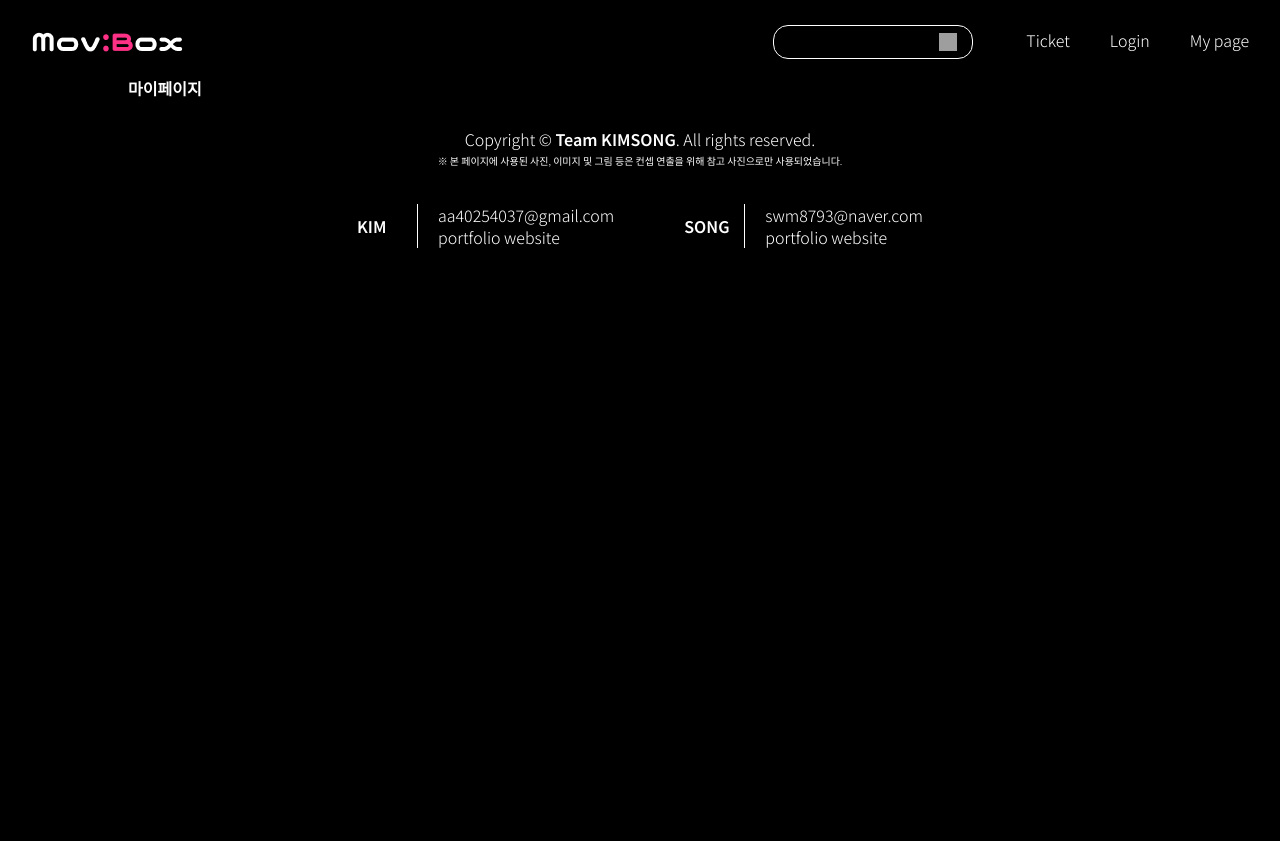
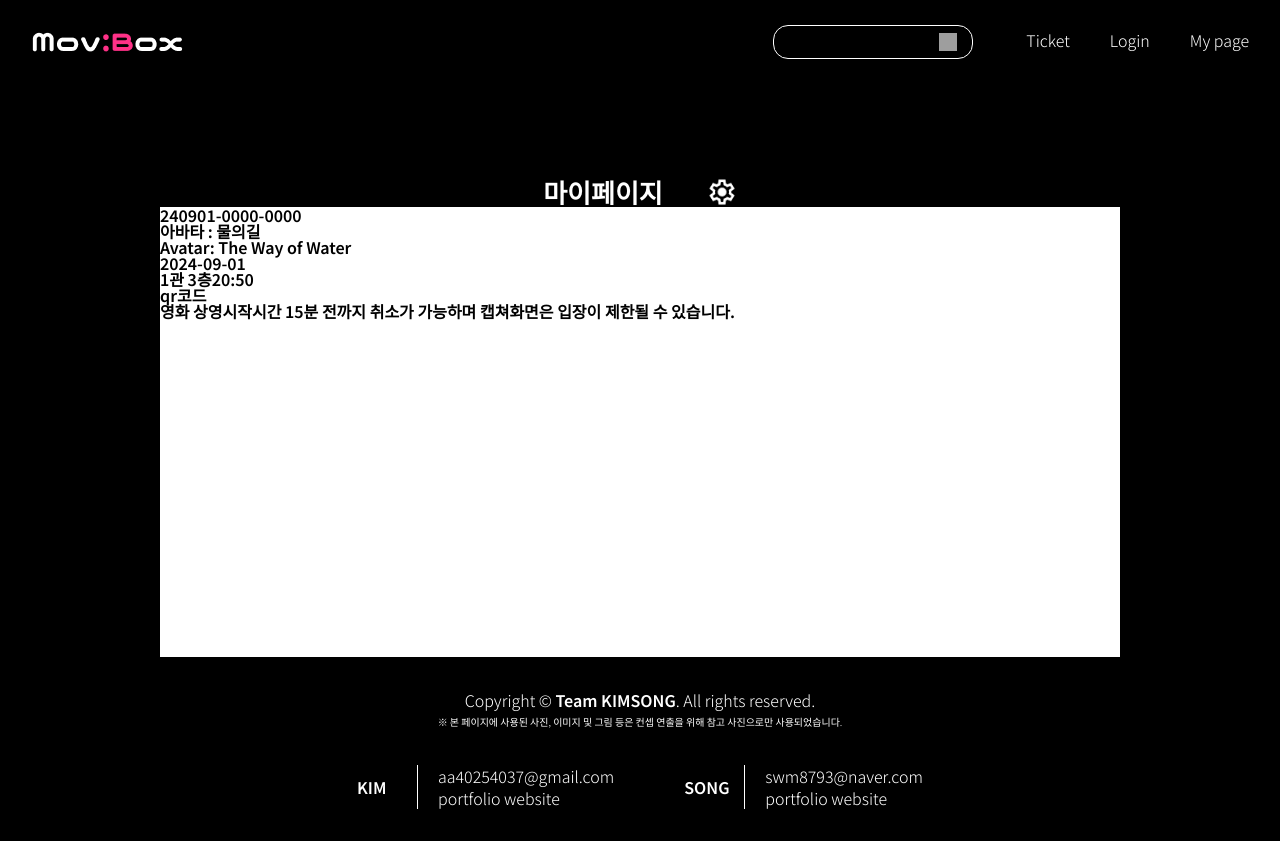
Before and after one commit to kimziyeon/movBox, a Next.js app: page /mypage in a window 1280 px wide. Before the commit the page ends 800 px from the top, so only its background shows below. Built offline with nearby package versions, Linux system fonts and the light colour scheme; grey boxes are pictures that could not be loaded.

Commit message:
마이페이지 틀잡고있는데 나중에해야될거같다

```diff
--- a/src/app/mypage/page.jsx
+++ b/src/app/mypage/page.jsx
@@ -1,9 +1,10 @@
 import React from 'react';
+import Mypage from '../../comp/UIUX/Mypage';
 
 function page(props) {
     return (
         <div>
-            마이페이지
+            <Mypage />
         </div>
     );
 }
--- /dev/null
+++ b/src/comp/UIUX/Mypage.jsx
@@ -0,0 +1,24 @@
+import React from 'react';
+import '../style/mypage.scss'
+import Image from 'next/image';
+function Mypage(props) {
+    return (
+        <div className='mypage'>
+            <h2>마이페이지<Image src='/images/setting.png' width={30} height={30} alt='setting_icon'/></h2>
+            <div className='ticket'>
+                <div className='movie_info'>
+                    <p className='ticket_num'>240901-0000-0000</p>
+                    <h3 className='title_ko'>아바타 : 물의길</h3>
+                    <h3 className='title_en'>Avatar: The Way of Water</h3>
+                </div>
+                <p className='date'>2024-09-01</p>
+                <p className='theater'>1관 3층<span className='time'>20:50</span></p>
+                <div className='qr_code'>qr코드</div>
+                <b>영화 상영시작시간 15분 전까지 취소가 가능하며 캡쳐화면은 입장이 제한될 수 있습니다.</b>
+
+            </div>
+        </div>
+    );
+}
+
+export default Mypage;
--- /dev/null
+++ b/src/comp/style/mypage.scss
@@ -0,0 +1,20 @@
+.mypage{
+    margin-top: 177px;
+    padding:0 32px;
+    >h2{
+        display: flex;
+        justify-content: center;
+        align-items: center;
+        font-size: 26px;
+        gap:22px;
+        img{
+
+            margin-left: 22px;
+        }
+    }
+    .ticket{
+        height:450px;
+        background-color: white;
+        color:black;
+    }
+}
```
Also changed, not shown: public/images/setting.png (added).
